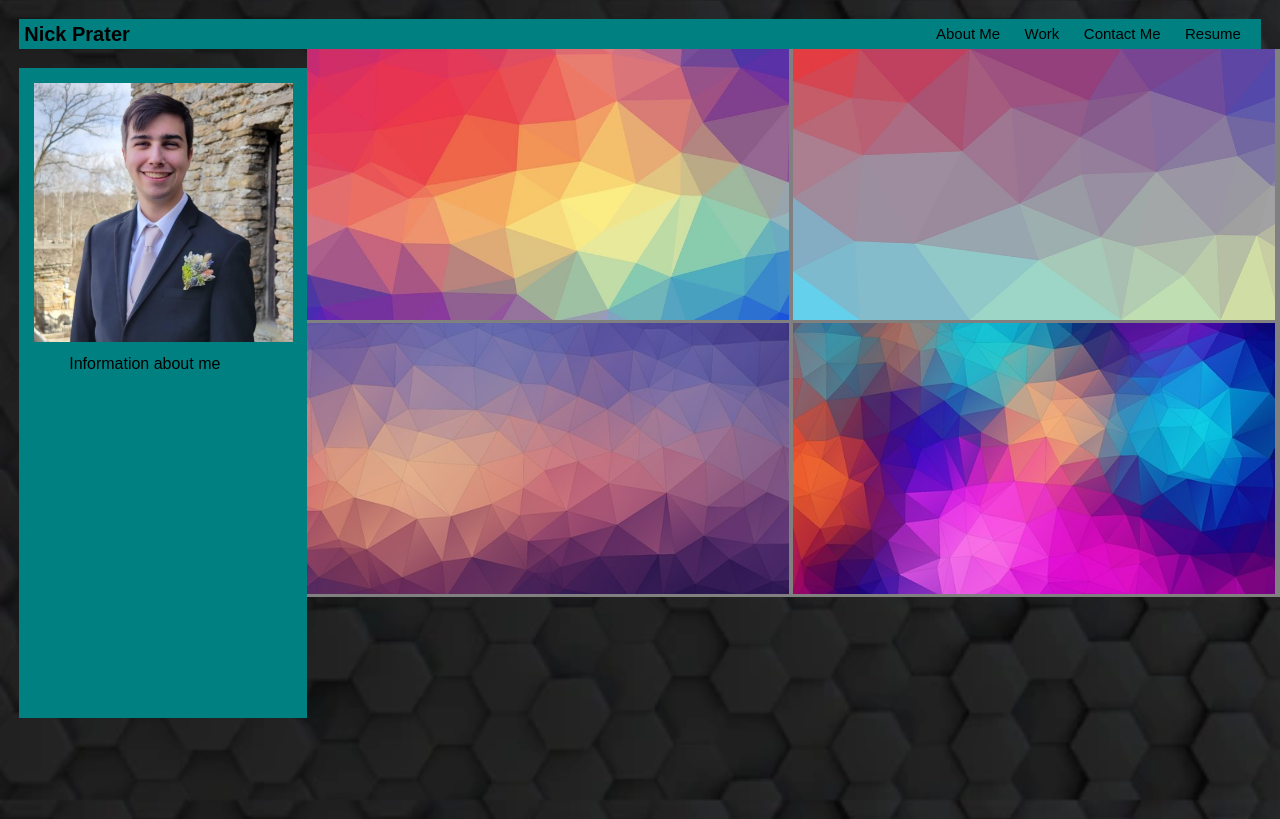
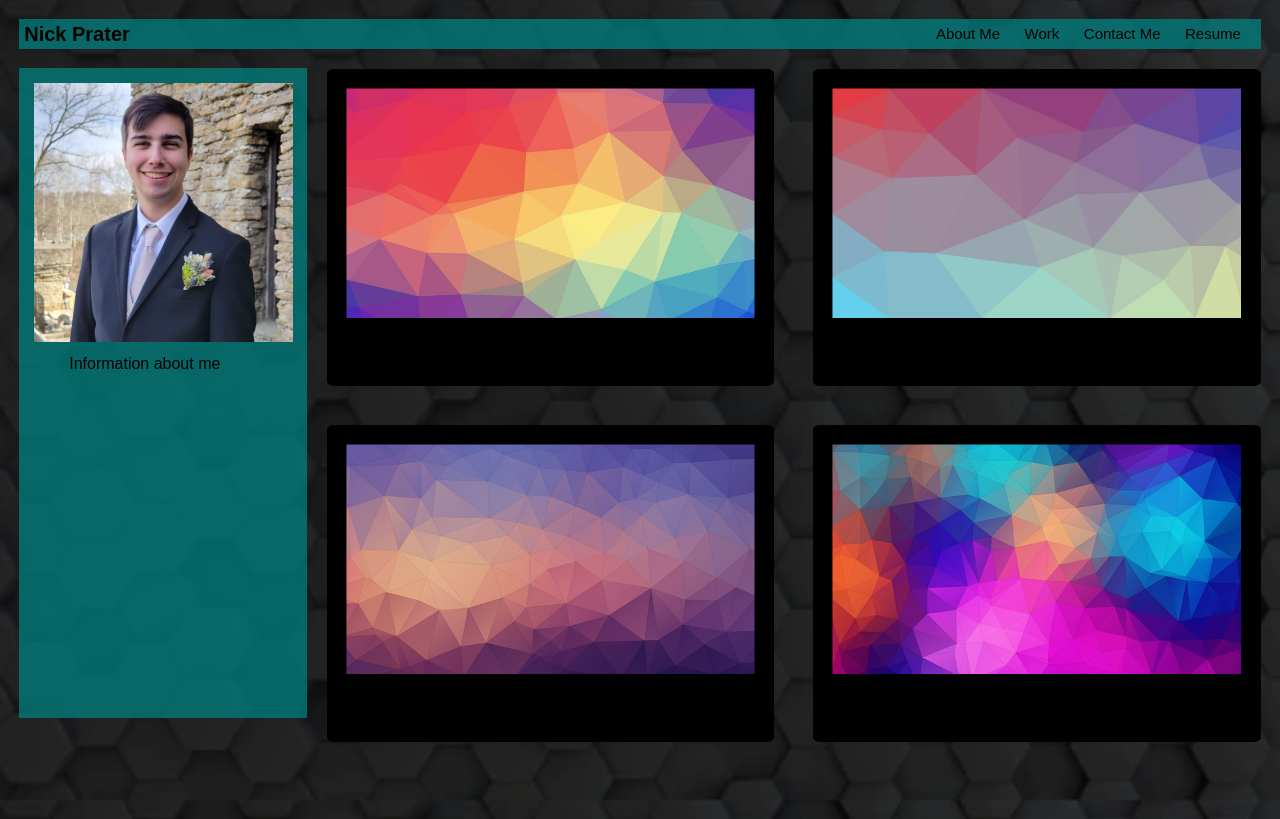
Before and after one commit to NikPratr/Challenge2, a plain HTML site: page index.html in a window 1280 px wide. Drawn offline with Linux system fonts and the light colour scheme.

Commit message:
finished subjects minus textboxes

```diff
--- a/assets/css/style.css
+++ b/assets/css/style.css
@@ -14,7 +14,7 @@ header{
     margin-right: 1.5%;
     height: 30px;
     align-items: center;
-    background: teal;
+    background: rgba(0, 128, 128, 0.750);
 }
 header main{
     font-size: 20px;
@@ -37,7 +37,7 @@ header main{
     float: left;
     height: 650px;
     width: 22.5%;
-    background: teal;
+    background: rgba(0, 128, 128, 0.750);
 }
 .bio p{
     text-indent: 30px;
@@ -55,15 +55,22 @@ header main{
 /* Main content */
 
 .subjects{
-    display: inline;
-    float: right;
+    display: flex;
+    flex-wrap: wrap;
     width: 76%;
-    background-color: gray;
 }
 .subject-tabs{
-    display: inline;
-    max-height: 25%;
-    max-width: 49.5%;
+    display: block;
+    height: 50%;
+    max-width: 46%;
+    margin: 2%;
+    padding-left: 2%;
+    padding-right: 2%;
+    padding-top: 2%;
+    padding-bottom: 7%;
     background: black;
-    border:0px;
+    border-radius: 1.5%;
 }
+.image-text{
+    color:whitesmoke;
+}
```
